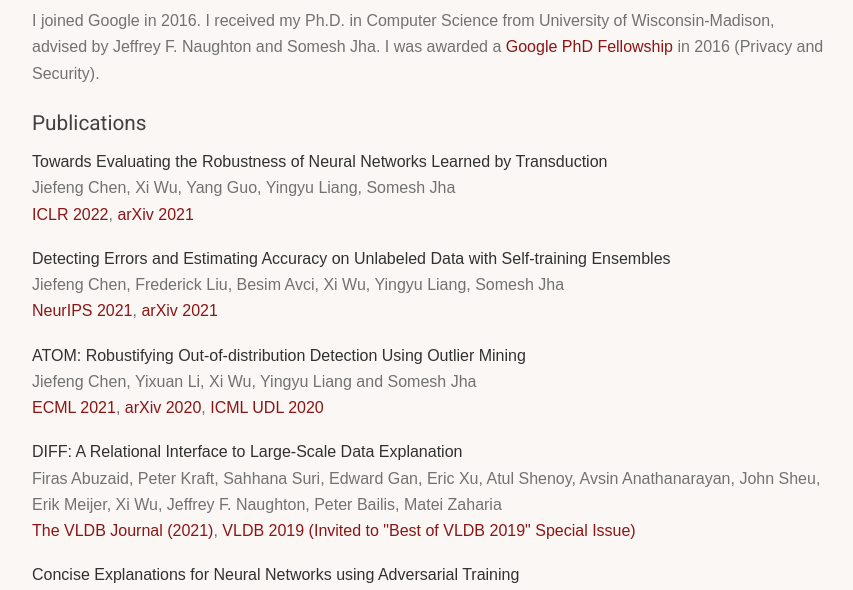
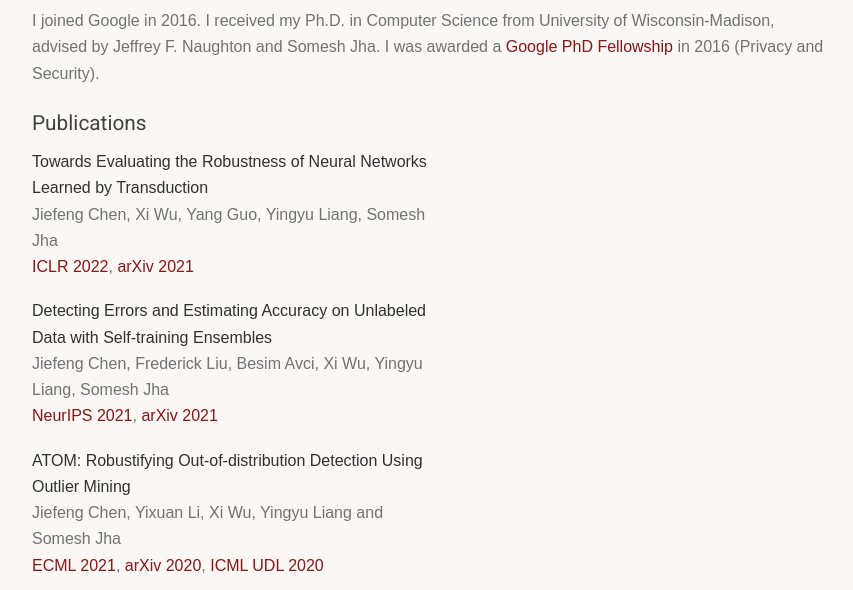
Before and after one commit to andrewxiwu/andrewxiwu.github.io, a plain HTML site: page index.html in a window 1280 px wide. Shown: the part 167-757 px from the top of the page, without its empty margins (211-1064 px from the left). Drawn offline with Linux system fonts and the light colour scheme; a web font is replaced by a local one.

Commit message:
add table-layout fixed

```diff
--- a/stylesheets/wuxi.css
+++ b/stylesheets/wuxi.css
@@ -18,6 +18,7 @@ body {
 }
 
 table {
+  table-layout:fixed;
   background-color: #FAF7F5;
   padding-top: 60px;
   padding-bottom: 20px;
```
